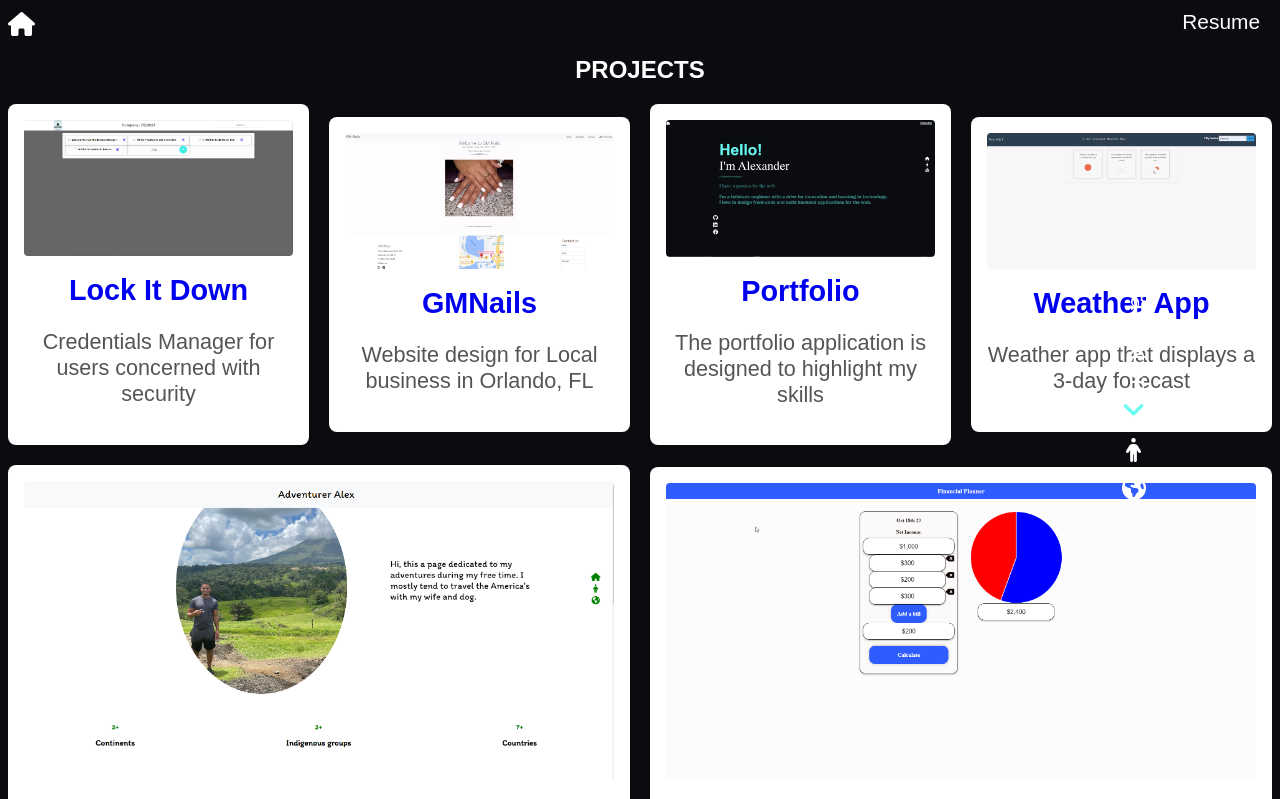
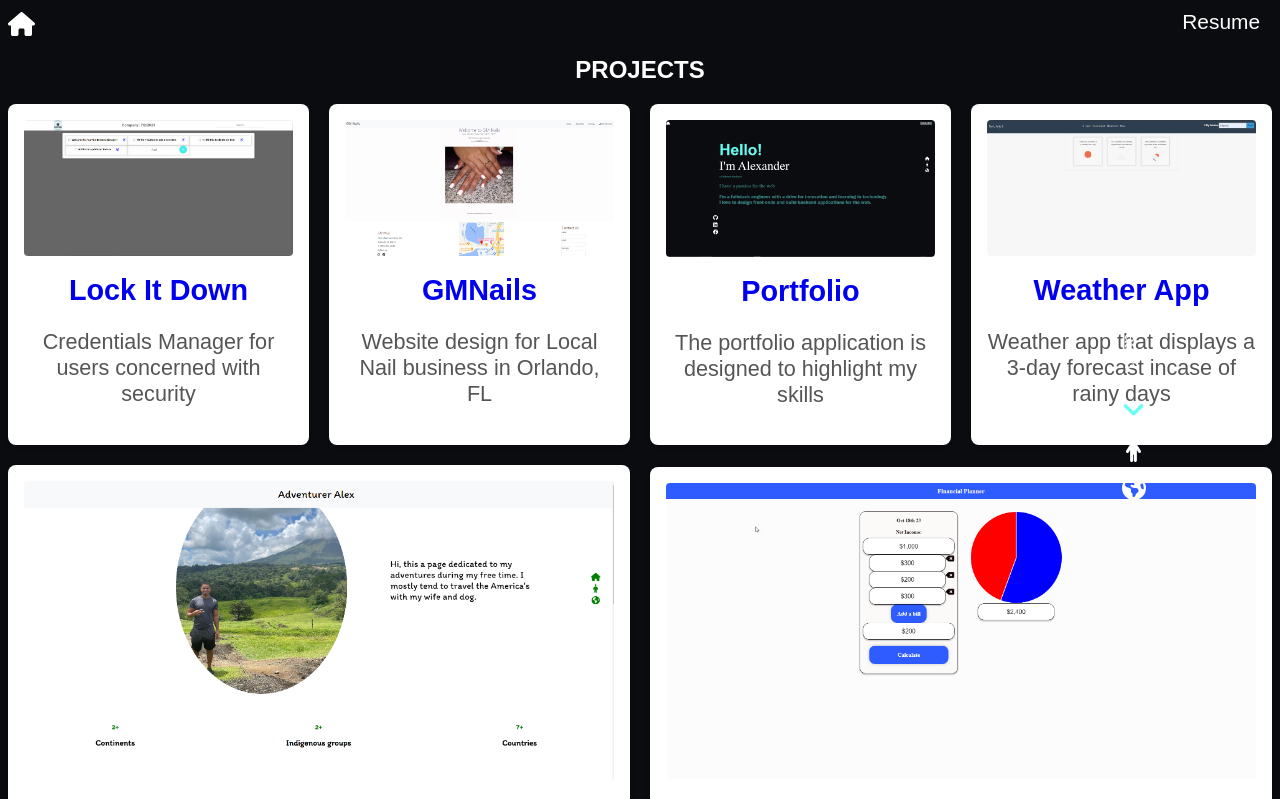
Before and after one commit to AlexanderEstrella/portfolio, a React (Create React App) app: page /projects in a window 1280 px wide. Shown: the top 799 px of the page. Built offline with nearby package versions, Linux system fonts and the light colour scheme.

Commit message:
new resume updated and css stating, text changes

```diff
--- a/src/App.css
+++ b/src/App.css
@@ -67,12 +67,14 @@ li {
 
 .navigationcont {
   position: relative;
-  top: -50px;
+  top: -30px;
+  right: 0px;
+  left: 10px;
 }
 
-.navigation,
-.nav {
+.navigation {
   transform: rotate(90deg);
+
 }
 
 .spacer-about {
@@ -115,6 +117,12 @@ li {
 #home {
   max-width: 1200px;
   margin: 0 auto;
+}
+.navigation {
+  font-size: medium;
+}
+.fa-xl:active {
+  transform: scale(0.8);
 }
 
 .Welcomepage {
@@ -192,15 +200,17 @@ li {
   color: #fff;
 }
 
-.socialslink,
-.socialslink:active,
-.socialslink:focus {
-  color: inherit;
+.socialslink {
+  color: white;
+  font-size: 1em;
+  transition: 0.2s all;
 }
 
 .socialslink:hover {
   color: #66FCF1;
-  font-size: 2rem;
+  /* Use a different property to test */
+  transform: scale(0.4);
+  box-shadow: 0 0 5px black;
 }
 
 .h {
@@ -346,31 +356,27 @@ li {
 
 .card-container {
   display: flex;
-  margin: 0 auto;
   flex-wrap: wrap;
-  /* Allow cards to wrap to the next line */
-  gap: 20px;
   justify-content: center;
   align-items: center;
   max-width: 100%;
-  /* Center the cards horizontally */
+  gap: 20px;
+  margin: 0 auto;
 }
 
 .card {
   flex: 1 0 16rem;
-  /* Distribute available space evenly and limit to 16rem width */
   background-color: #FFFFFF;
   border-radius: 8px;
   padding: 16px;
   text-align: center;
   box-shadow: 0 2px 4px rgba(0, 0, 0, 0.1);
+  transition: transform 0.3s ease-in-out, box-shadow 0.3s ease-in-out;
 }
 
 .card img {
   max-width: 100%;
-  /* Ensure the image fits within the card */
   height: auto;
-  /* Maintain the aspect ratio of the image */
   border-radius: 4px;
 }
 
@@ -378,34 +384,28 @@ li {
   font-size: 1.2em;
   margin-top: 12px;
   margin-bottom: 8px;
-  text-decoration: none;
 }
 
 .card p {
   font-size: 0.9em;
   color: #555555;
-  text-decoration: none;
 }
 
 .card:hover {
   transform: scale(1.05);
-  /* Add a slight scale effect on hover */
   box-shadow: 0 4px 8px rgba(0, 0, 0, 0.1);
 }
 
 .card a {
   text-decoration: none;
-  /* Remove underline from anchor tag */
   color: inherit;
-  /* Inherit the color from the parent */
   cursor: pointer;
-  /* Add pointer cursor on hover */
 }
 
 a {
   text-decoration: none;
-  /* Remove underline from all anchor tags */
 }
+
 /* CONTACT */
 form {
   padding-top: 50px;
@@ -442,6 +442,7 @@ ul {
 }
 
 .fa-xl {
+  transition: 0.2s all;
   color: #fff;
   font-size: 1em;
   z-index: 999;
@@ -527,6 +528,7 @@ label {
 
   .navigation {
     transform: rotate(90deg);
+
   }
 
   .spacer-about {
@@ -573,6 +575,10 @@ label {
     list-style-type: none;
     font-size: 2.0rem;
     color: #fff;
+  }
+
+  .socials:focus {
+    scale: 0.8;
   }
 }
 
--- a/src/Data.js
+++ b/src/Data.js
@@ -10,7 +10,7 @@ const Data = [
     id: 2,
     title: "GMNails",
     link: "https://gmnailsorlando.netlify.app/",
-    description: "Website design for Local business in Orlando, FL",
+    description: "Website design for Local Nail business in Orlando, FL",
     image: "images/gmnails.PNG",
   },
   {
@@ -25,7 +25,8 @@ const Data = [
     id: 4,
     title: "Weather App",
     link: "https://alexanderestrella.github.io/Weather-API/",
-    description: "Weather app that displays a 3-day forecast",
+    description:
+      "Weather app that displays a 3-day forecast incase of rainy days",
     image: "images/weatherimg.PNG",
   },
   {
```
Also changed, not shown: 1 other file (tests, documents, lock files or other folders).
